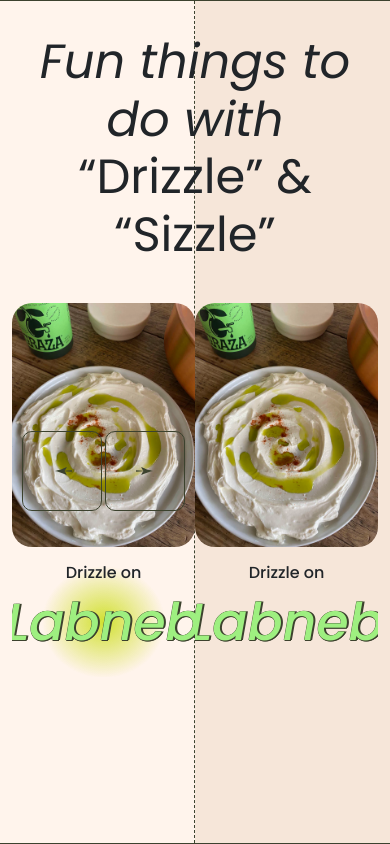
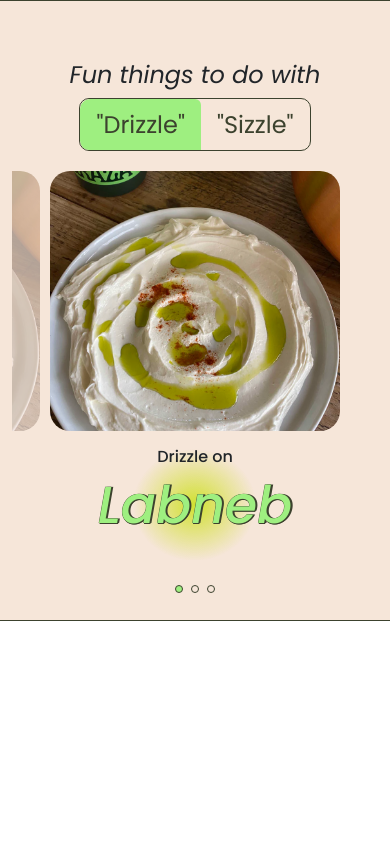
Before and after one commit to jukha/shopify-site-section, a plain HTML site: page index.html in a window 390 px wide. Drawn offline with nearby package versions, Linux system fonts and the light colour scheme.

Commit message:
complete mobile version

```diff
--- a/index.html
+++ b/index.html
@@ -33,9 +33,47 @@
       <div class="container-xxl">
         <h3 class="section-header">
           <i>Fun things to do with</i>
-          “Drizzle” & “Sizzle”
+          <span class="desktop-text">“Drizzle” & “Sizzle”</span>
         </h3>
-        <div class="desktop-version d-flex">
+        <!-- Mobile Tabs Start -->
+        <ul class="nav nav-tabs" id="myTab" role="tablist">
+          <li class="nav-item" role="presentation">
+            <button
+              class="nav-link active"
+              id="drizzle-tab"
+              data-bs-toggle="tab"
+              data-bs-target="#drizzle-tab-pane"
+              type="button"
+              role="tab"
+              aria-controls="drizzle-tab-pane"
+              aria-selected="true"
+            >
+              "Drizzle"
+            </button>
+          </li>
+          <li class="nav-item" role="presentation">
+            <button
+              class="nav-link"
+              id="sizzle-tab"
+              data-bs-toggle="tab"
+              data-bs-target="#sizzle-tab-pane"
+              type="button"
+              role="tab"
+              aria-controls="sizzle-tab-pane"
+              aria-selected="false"
+            >
+              "Sizzle"
+            </button>
+          </li>
+        </ul>
+        <div class="tab-content" id="myTabContent">
+          <div
+            class="tab-pane fade show active"
+            id="drizzle-tab-pane"
+            role="tabpanel"
+            aria-labelledby="drizzle-tab"
+            tabindex="0"
+          >
             <!-- 01) Left -->
             <div class="slider-outer-wrapper left activeSlider">
               <!-- If we need navigation buttons -->
@@ -75,7 +113,11 @@
                   <!-- 01 -->
                   <div class="swiper-slide">
                     <div class="slide-img">
-                    <img class="img-fluid" src="img/Labneh_900x.webp" alt="" />
+                      <img
+                        class="img-fluid"
+                        src="img/Labneh_900x.webp"
+                        alt=""
+                      />
                     </div>
                     <div class="slider-text">
                       <h4 class="slide-header">Drizzle on</h4>
@@ -85,7 +127,11 @@
                   <!-- 02 -->
                   <div class="swiper-slide">
                     <div class="slide-img">
-                    <img class="img-fluid" src="img/Labneh_900x.webp" alt="" />
+                      <img
+                        class="img-fluid"
+                        src="img/Labneh_900x.webp"
+                        alt=""
+                      />
                     </div>
                     <div class="slider-text">
                       <h4 class="slide-header">Drizzle on</h4>
@@ -95,7 +141,11 @@
                   <!-- 03 -->
                   <div class="swiper-slide">
                     <div class="slide-img">
-                    <img class="img-fluid" src="img/Labneh_900x.webp" alt="" />
+                      <img
+                        class="img-fluid"
+                        src="img/Labneh_900x.webp"
+                        alt=""
+                      />
                     </div>
                     <div class="slider-text">
                       <h4 class="slide-header">Drizzle on</h4>
@@ -104,7 +154,16 @@
                   </div>
                 </div>
               </div>
+              <div class="swiper-pagination-left"></div>
             </div>
+          </div>
+          <div
+            class="tab-pane fade"
+            id="sizzle-tab-pane"
+            role="tabpanel"
+            aria-labelledby="sizzle-tab"
+            tabindex="0"
+          >
             <!-- 02) Right -->
             <div class="slider-outer-wrapper right">
               <!-- If we need navigation buttons -->
@@ -144,7 +203,11 @@
                   <!-- 01 -->
                   <div class="swiper-slide">
                     <div class="slide-img">
-                    <img class="img-fluid" src="img/Labneh_900x.webp" alt="" />
+                      <img
+                        class="img-fluid"
+                        src="img/Labneh_900x.webp"
+                        alt=""
+                      />
                     </div>
                     <div class="slider-text">
                       <h4 class="slide-header">Drizzle on</h4>
@@ -154,7 +217,11 @@
                   <!-- 02 -->
                   <div class="swiper-slide">
                     <div class="slide-img">
-                    <img class="img-fluid" src="img/Labneh_900x.webp" alt="" />
+                      <img
+                        class="img-fluid"
+                        src="img/Labneh_900x.webp"
+                        alt=""
+                      />
                     </div>
                     <div class="slider-text">
                       <h4 class="slide-header">Drizzle on</h4>
@@ -164,7 +231,11 @@
                   <!-- 03 -->
                   <div class="swiper-slide">
                     <div class="slide-img">
-                    <img class="img-fluid" src="img/Labneh_900x.webp" alt="" />
+                      <img
+                        class="img-fluid"
+                        src="img/Labneh_900x.webp"
+                        alt=""
+                      />
                     </div>
                     <div class="slider-text">
                       <h4 class="slide-header">Drizzle on</h4>
@@ -173,8 +244,11 @@
                   </div>
                 </div>
               </div>
+              <div class="swiper-pagination-right"></div>
             </div>
           </div>
+        </div>
+        <!-- Mobile Tabs End -->
       </div>
     </section>
     <!-- Boostrap JS -->
@@ -183,8 +257,10 @@
       integrity="sha384-YvpcrYf0tY3lHB60NNkmXc5s9fDVZLESaAA55NDzOxhy9GkcIdslK1eN7N6jIeHz"
       crossorigin="anonymous"
     ></script>
+
     <!-- Swiper JS -->
     <script src="https://cdn.jsdelivr.net/npm/swiper@11/swiper-bundle.min.js"></script>
+
     <!-- Custom JS -->
     <script src="script.js"></script>
   </body>
--- a/script.js
+++ b/script.js
@@ -1,10 +1,32 @@
 const leftSwiper = new Swiper("#swiper-left", {
   loop: true,
   speed: 1000,
+  slidesPerView: 1.25,
+  spaceBetween: 10,
+  centeredSlides: true,
+  breakpoints: {
+    768: {
+      slidesPerView: 1.5,
+      spaceBetween: 30,
+    },
+
+    1000: {
+      slidesPerView: 3,
+      spaceBetween: 40,
+    },
+
+    1199: {
+      slidesPerView: 1,
+    },
+  },
   navigation: {
     nextEl: ".slider-outer-wrapper.left .swiper-button-next",
     prevEl: ".slider-outer-wrapper.left .swiper-button-prev",
   },
+  pagination: {
+    el: ".swiper-pagination-left",
+  },
+
   on: {
     slideChange: function () {
       const activeSlide = this.slides[this.activeIndex];
@@ -24,10 +46,33 @@ const leftSwiper = new Swiper("#swiper-left", {
 const rightSwiper = new Swiper("#swiper-right", {
   loop: true,
   speed: 1000,
+  slidesPerView: 1.25,
+  spaceBetween: 10,
+  centeredSlides: true,
+  breakpoints: {
+    768: {
+      slidesPerView: 1.5,
+      spaceBetween: 30,
+    },
+
+    1000: {
+      slidesPerView: 3,
+      spaceBetween: 40,
+    },
+
+    1199: {
+      slidesPerView: 1,
+    },
+  },
   navigation: {
     nextEl: ".slider-outer-wrapper.right .swiper-button-next",
     prevEl: ".slider-outer-wrapper.right .swiper-button-prev",
   },
+
+  pagination: {
+    el: ".swiper-pagination-right",
+  },
+
   on: {
     slideChange: function () {
       const activeSlide = this.slides[this.activeIndex];
--- a/style.css
+++ b/style.css
@@ -16,17 +16,16 @@ body {
   background-color: #f6e6d9;
   border-top: 1px solid rgb(60, 66, 46);
   border-bottom: 1px solid rgb(60, 66, 46);
-  min-height: 100vh;
+  padding-bottom: 20px;
   position: relative;
   z-index: 1;
 }
 
 .feature-slider h3.section-header {
-  font-size: 48px;
+  font-size: 24px;
   font-weight: normal;
-  padding-block: 32px;
+  padding-top: 60px;
   text-align: center;
-  max-width: 530px;
   margin-inline: auto;
 }
 
@@ -46,6 +45,7 @@ body {
   width: 100%;
   object-fit: cover;
   max-height: 370px;
+  max-height: 260px;
   /* opacity: 0.3; */
   transition: all 0.3s ease-in-out;
 }
@@ -85,6 +85,10 @@ body {
   z-index: -1;
 }
 
+.feature-slider .desktop-text {
+  display: none;
+}
+
 /* Active Slide (For Hover) */
 .activeSlider .slide-menu-header::after {
   opacity: 1;
@@ -93,11 +97,6 @@ body {
 .activeSlider .swiper-button-next,
 .activeSlider .swiper-button-prev {
   opacity: 1;
-}
-
-.feature-slider .slider-outer-wrapper {
-  position: relative;
-  width: 50%;
 }
 
 .bg-highlight {
@@ -110,6 +109,7 @@ body {
   height: 100%;
   background-color: #f6e6d9;
   z-index: -1;
+  display: none;
   transition: all 300ms ease-in-out;
 }
 
@@ -142,6 +142,7 @@ body {
   height: 80px;
   transition: all 300ms ease-in-out;
   opacity: 0;
+  display: none;
 }
 
 .swiper-button-next:hover,
@@ -161,9 +162,105 @@ body {
   transition: all 300ms ease-in-out;
 }
 
+.feature-slider .swiper-pagination-left,
+.feature-slider .swiper-pagination-right {
+  display: block;
+  padding-top: 16px;
+  text-align: center;
+}
+
+.feature-slider .swiper-pagination-bullet {
+  background: transparent;
+  border: 1px solid rgb(60, 66, 46);
+  opacity: 1;
+}
+
+.feature-slider .swiper-pagination-bullet-active {
+  background: #9eef80;
+}
+
+/* ============================= */
+/* Boostrap Tabs */
+/* ============================= */
+.feature-slider .nav.nav-tabs {
+  border: 1px solid rgb(60, 66, 46);
+  border-radius: 10px;
+  overflow: hidden;
+  max-width: max-content;
+  margin-inline: auto;
+  margin-bottom: 20px;
+}
+
+.feature-slider #drizzle-tab {
+  border-top-left-radius: 10px;
+  border-bottom-left-radius: 10px;
+}
+
+.feature-slider #sizzle-tab {
+  border-top-right-radius: 10px;
+  border-bottom-right-radius: 10px;
+}
+
+.feature-slider .nav .nav-link {
+  border: none;
+  color: #3c422e;
+  font-size: 24px;
+}
+
+.feature-slider .nav.nav-tabs .nav-link.active {
+  background-color: #9eef80;
+}
+
 /* ============================= */
 /* Media Queries */
 /* ============================= */
+
+@media (min-width: 1199px) {
+  .nav.nav-tabs {
+    display: none;
+  }
+
+  .tab-content {
+    display: flex;
+  }
+
+  .tab-content > .tab-pane {
+    display: block;
+    width: 50%;
+    position: relative;
+  }
+
+  .fade:not(.show) {
+    opacity: 1;
+  }
+
+  .active-element {
+    display: block;
+  }
+
+  .swiper-button-next,
+  .swiper-button-prev {
+    display: flex;
+  }
+
+  .feature-slider h3.section-header {
+    font-size: 48px;
+    padding-block: 32px;
+    max-width: 530px;
+  }
+
+  .feature-slider .desktop-text {
+    display: inline-block;
+  }
+
+  .feature-slider .slide-img img {
+    max-height: 370px;
+  }
+  .feature-slider .swiper-pagination-left,
+  .feature-slider .swiper-pagination-right {
+    display: none;
+  }
+}
 
 @media (min-width: 1300px) {
   .swiper-button-prev {
```
Lines whose indentation alone changed are shown as unchanged.
